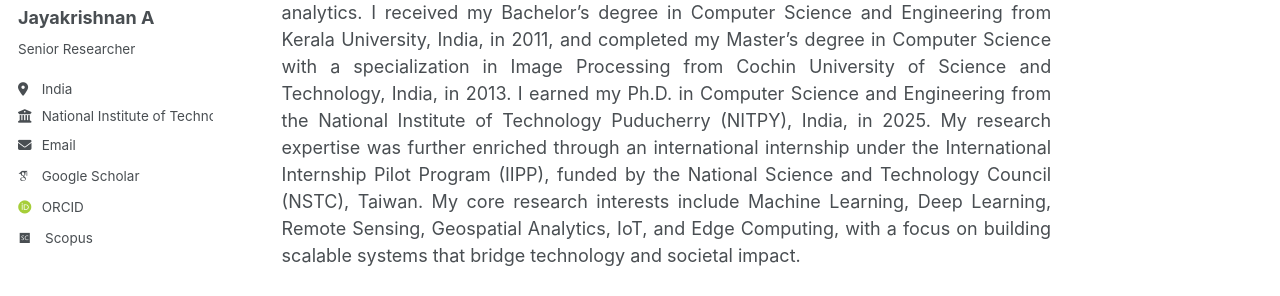
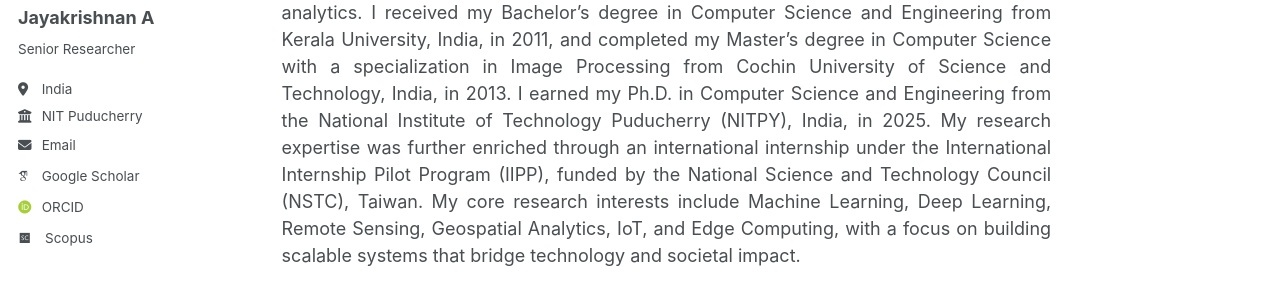
Before and after one commit to Jayakrishnan-A/jayakrishnan-a.github.io, a Jekyll site: the page built from _pages/about.md, in a window 1280 px wide. Shown: the part 284-580 px from the top of the page. Built offline with Jekyll 4.4.1, drawn with Linux system fonts in a browser that asks for light colours; some web fonts are replaced.

Commit message:
Update _config.yml

```diff
--- a/_config.yml
+++ b/_config.yml
@@ -26,7 +26,7 @@ author:
   pronouns         : # example: "she/her"
   bio              : "Senior Researcher"
   location         : "India"
-  employer         : "National Institute of Technology Puducherry"
+  employer         : "NIT Puducherry"
   uri              : # URL
   email            : "jaykrizz@gmail.com"
 
```
